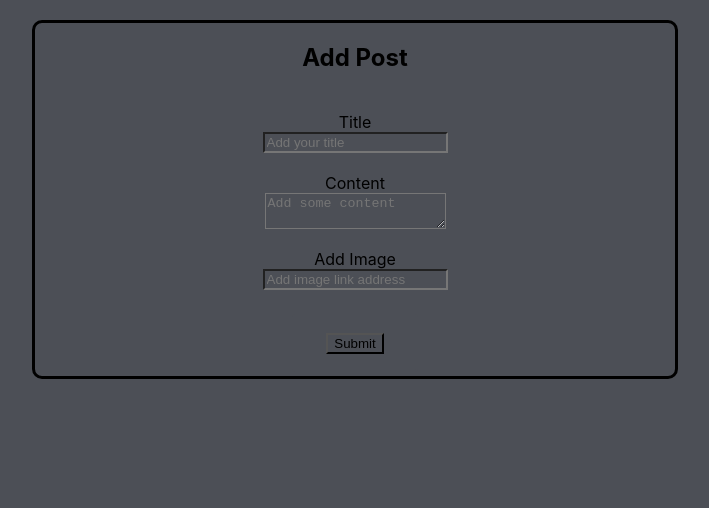
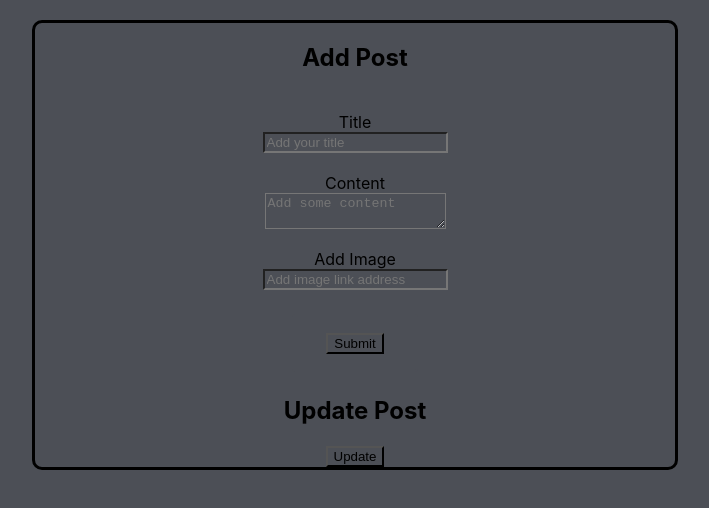
Before and after one commit to mohasal0101/401-whiteboard-frontend, a React (Create React App) app: page / in a window 1280 px wide. Shown: the top 508 px of the page, without its empty margins (288-997 px from the left). Built offline with nearby package versions, Linux system fonts and the light colour scheme; no server answers.

Commit message:
fixed render update bug

```diff
--- a/src/components/Add-post-form.js
+++ b/src/components/Add-post-form.js
@@ -17,6 +17,11 @@ function addPostForm ( props ) {
         ).then( () => {
             props.getData();
         } );
+
+      /*   const handleUpdate = async ( id, post ) => {
+            await axios.put( `https://server-401.herokuapp.com/post/${id}`, post );
+            getData();
+        } */
     };
     return (
         <>
@@ -37,6 +42,14 @@ function addPostForm ( props ) {
                     </div>
                     <div className="form-style1">
                         <input type="submit"/>
+                        </div>
+                    <div className="update-post-form">
+                            <h2>Update Post</h2>
+                            <button onSubmit={props.rerender}>
+                                Update
+                            </button>
+
+
                     </div>
 
                 </form>
--- a/src/components/Post.js
+++ b/src/components/Post.js
@@ -28,7 +28,7 @@ function Post ( props ) {
 
     useEffect( () => {
         getData();
-    }, [] );
+    }, [props.rerender] );
     return (
         <>
             {post && post.map( ( post, idx ) => {
```
